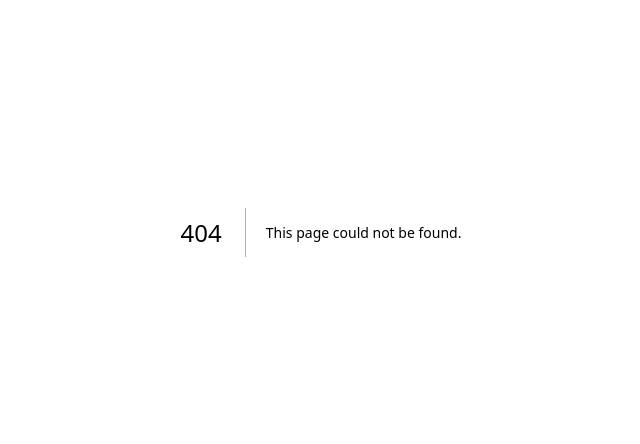
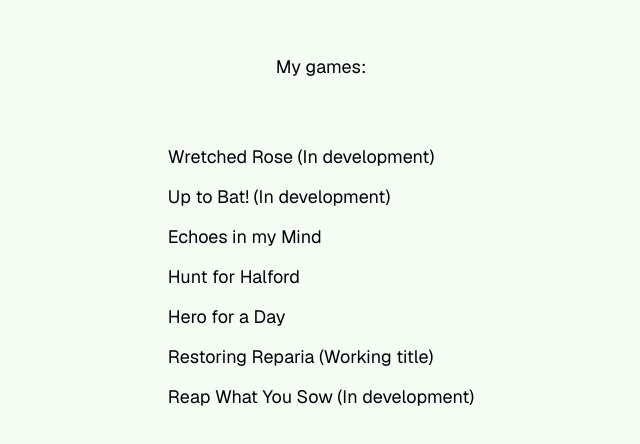
Before and after one commit to 5erenityDev/serenity-dev.com, a Next.js app: page /games in a window 1280 px wide. Before the commit this address had no page. Shown: the part 168-612 px from the top of the page, without its empty margins (319-959 px from the left). Built offline with nearby package versions, Linux system fonts and the light colour scheme.

Commit message:
Added list of current game projects
Added list of current game projects in order to test hyperlinks and url paths in next.js

```diff
--- /dev/null
+++ b/src/app/games/echoes-in-my-mind/page.tsx
@@ -0,0 +1,15 @@
+
+const EchoesInMyMindPage = () => {
+  return (
+    <div className="grid grid-rows-[20px_1fr_20px] items-center justify-items-center min-h-screen p-8 pb-20 gap-16 sm:p-20 font-[family-name:var(--font-geist-sans)]">
+      <main className="flex flex-col gap-[50px] row-start-2 items-center text-lg/3">
+        <h1><a href = "https://serenitydev.itch.io/echoes-in-my-mind">Echoes in my Mind</a></h1>
+        <h2>Story-focused 2D puzzle platformer</h2>
+        <p>The forest echoes of times long forgotten. Can you overcome your past?</p>
+        <iframe src="https://itch.io/embed/2080478?dark=true" width="552" height="167"><a href="https://serenitydev.itch.io/echoes-in-my-mind">Echoes in my mind by SerenityDev</a></iframe>
+      </main>
+    </div>
+  );
+};
+
+export default EchoesInMyMindPage;
--- /dev/null
+++ b/src/app/games/hero-for-a-day/page.tsx
@@ -0,0 +1,15 @@
+
+const HeroForADayPage = () => {
+  return (
+    <div className="grid grid-rows-[20px_1fr_20px] items-center justify-items-center min-h-screen p-8 pb-20 gap-16 sm:p-20 font-[family-name:var(--font-geist-sans)]">
+      <main className="flex flex-col gap-[50px] row-start-2 items-center text-lg/3">
+        <h1><a href="https://serenitydev.itch.io/hero-for-a-day">Hero for a Day</a></h1>
+        <h2>Comedic 2D Puzzle Platformer</h2>
+        <p>JOIN ME IN BESMIRCHING THAT USELESS HERO'S NAME!</p>
+        <iframe src="https://itch.io/embed/2157443?dark=true" width="552" height="167"><a href="https://serenitydev.itch.io/hero-for-a-day">Hero for a Day by SerenityDev</a></iframe>
+      </main>
+    </div>
+  );
+};
+
+export default HeroForADayPage;
--- /dev/null
+++ b/src/app/games/hunt-for-halford/page.tsx
@@ -0,0 +1,15 @@
+
+const HuntForHalfordPage = () => {
+  return (
+    <div className="grid grid-rows-[20px_1fr_20px] items-center justify-items-center min-h-screen p-8 pb-20 gap-16 sm:p-20 font-[family-name:var(--font-geist-sans)]">
+      <main className="flex flex-col gap-[50px] row-start-2 items-center text-lg/3">
+        <h1><a href = "https://serenitydev.itch.io/hunt-for-halford">Hunt for Halford</a></h1>
+        <h2>2D Puzzle RPG</h2>
+        <p>Monster or not. Dr. Halford will do everything she can to save a patient's life.</p>
+        <iframe src="https://itch.io/embed/2127833?dark=true" width="552" height="167"><a href="https://serenitydev.itch.io/hunt-for-halford">Hunt for Halford (Demo) by SerenityDev</a></iframe>
+      </main>
+    </div>
+  );
+};
+
+export default HuntForHalfordPage;
--- /dev/null
+++ b/src/app/games/page.tsx
@@ -0,0 +1,21 @@
+
+const GamesPage = () => {
+  return (
+    <div className="grid grid-rows-[20px_1fr_20px] items-center justify-items-center min-h-screen p-8 pb-20 gap-16 sm:p-20 font-[family-name:var(--font-geist-sans)]">
+        <main className="flex flex-col gap-[50px] row-start-2 items-center text-lg/10">
+        <h1>My games:</h1>
+        <ul>
+            <li><a href="/games/wretched-rose">Wretched Rose (In development)</a></li>
+            <li><a href="/games/up-to-bat">Up to Bat! (In development)</a></li>
+            <li><a href="/games/echoes-in-my-mind">Echoes in my Mind</a></li>
+            <li><a href="/games/hunt-for-halford">Hunt for Halford</a></li>
+            <li><a href="/games/hero-for-a-day">Hero for a Day</a></li>
+            <li><a href="/games/restoring-reparia">Restoring Reparia (Working title)</a></li>
+            <li><a href="/games/reap-what-you-sow">Reap What You Sow (In development)</a></li>
+        </ul>
+        </main>
+    </div>
+  );
+};
+
+export default GamesPage;
--- /dev/null
+++ b/src/app/games/reap-what-you-sow/page.tsx
@@ -0,0 +1,14 @@
+
+const ReapWhatYouSowPage = () => {
+  return (
+    <div className="grid grid-rows-[20px_1fr_20px] items-center justify-items-center min-h-screen p-8 pb-20 gap-16 sm:p-20 font-[family-name:var(--font-geist-sans)]">
+      <main className="flex flex-col gap-[50px] row-start-2 items-center text-lg/3">
+        <h1><a href="https://www.reapnsowgame.com">Reap What You Sow</a></h1>
+        <h2>N64 era inspired horror farming game</h2>
+        <p>Your sins will always catch up to you.</p>
+      </main>
+    </div>
+  );
+};
+
+export default ReapWhatYouSowPage;
--- /dev/null
+++ b/src/app/games/restoring-reparia/page.tsx
@@ -0,0 +1,14 @@
+
+const RestoringRepariaPage = () => {
+  return (
+    <div className="grid grid-rows-[20px_1fr_20px] items-center justify-items-center min-h-screen p-8 pb-20 gap-16 sm:p-20 font-[family-name:var(--font-geist-sans)]">
+      <main className="flex flex-col gap-[50px] row-start-2 items-center text-lg/3">
+        <h1><a href = "https://ldjam.com/events/ludum-dare/56/restoring-reparia">Restoring Reparia</a></h1>
+        <h2>3D Puzzle Adventure</h2>
+        <p>We must save Reparia from it's robot invaders...with a robot?</p>
+      </main>
+    </div>
+  );
+};
+
+export default RestoringRepariaPage;
--- /dev/null
+++ b/src/app/games/up-to-bat/page.tsx
@@ -0,0 +1,14 @@
+
+const UpToBatPage = () => {
+  return (
+    <div className="grid grid-rows-[20px_1fr_20px] items-center justify-items-center min-h-screen p-8 pb-20 gap-16 sm:p-20 font-[family-name:var(--font-geist-sans)]">
+      <main className="flex flex-col gap-[50px] row-start-2 items-center text-lg/3">
+        <h1>Wretched Rose</h1>
+        <h2>Halloween Baseball RPG</h2>
+        <p>Rules ruin fun! Let's play how we want to!</p>
+      </main>
+    </div>
+  );
+};
+
+export default UpToBatPage;
--- /dev/null
+++ b/src/app/games/wretched-rose/page.tsx
@@ -0,0 +1,14 @@
+
+const WretchedRosePage = () => {
+  return (
+    <div className="grid grid-rows-[20px_1fr_20px] items-center justify-items-center min-h-screen p-8 pb-20 gap-16 sm:p-20 font-[family-name:var(--font-geist-sans)]">
+      <main className="flex flex-col gap-[50px] row-start-2 items-center text-lg/3">
+        <h1><a href="https://www.wretchedrose.com">Wretched Rose</a></h1>
+        <h2>N64/PS1 era inspired 3D Platformer Adventure</h2>
+        <p>Come sit! I have much to discuss with you.</p>
+      </main>
+    </div>
+  );
+};
+
+export default WretchedRosePage;
--- a/src/app/page.tsx
+++ b/src/app/page.tsx
@@ -8,13 +8,15 @@ export default function Home() {
           className="dark:invert"
           src="/next.svg"
           alt="Next.js logo"
-          width={180}
+          width={1000}
           height={38}
           priority
         />
         <h1>SerenityDev</h1>
         <h2>Indie Game Developer creating "Wretched Rose" and "Up to Bat"</h2>
         <h3>Website under development</h3>
+
+        <p><a href="games">Click here for a list of my games!</a></p>
       </main>
     </div>
   );
```
